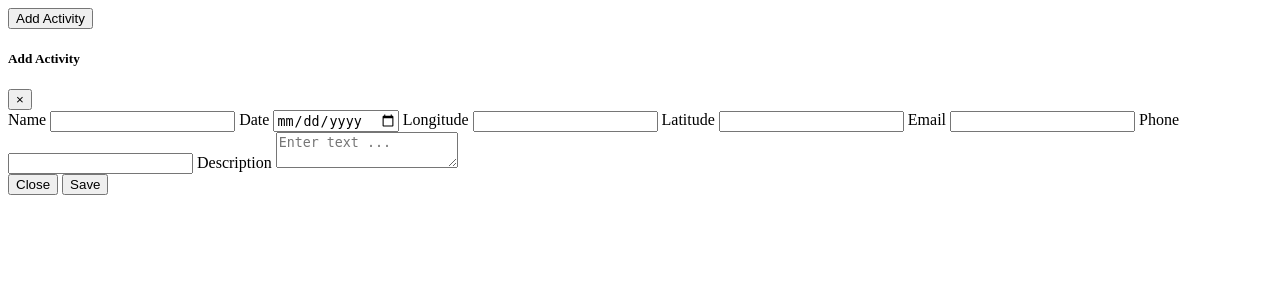
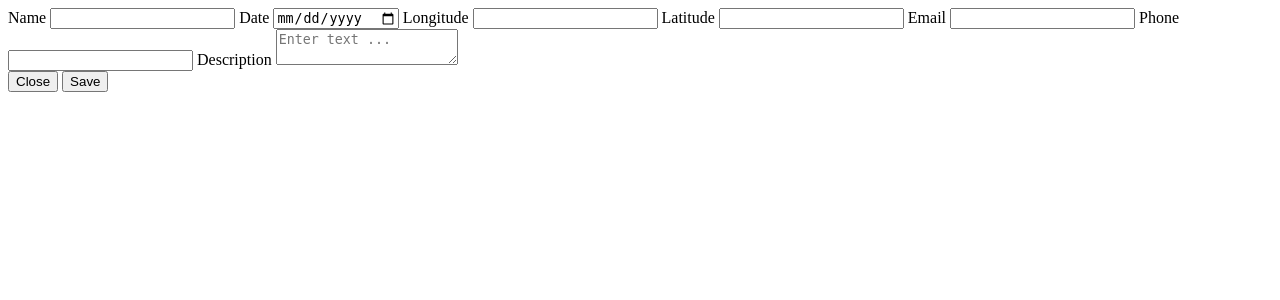
Before and after one commit to nanyukiappfactory/destination-admin, a PHP site: the page made by application/modules/Admin/views/activity/add_activity.php in a window 1280 px wide. Shown: the top 300 px of the page. Run offline with PHP 8.4, Linux system fonts and the light colour scheme; the template is opened without the code that fills it, so the values that code supplies are empty.

Commit message:
migration changes activity

```diff
--- a/application/modules/Admin/controllers/Activities.php
+++ b/application/modules/Admin/controllers/Activities.php
@@ -50,6 +50,10 @@ require_once "./application/modules/admin/controllers/Admin.php";
                     $this->session->set_flashdata('error', validation_errors());
                 }
             }
+            $data = array(
+                "title" => "Add activity",
+                "content" => $this->load->view('activities/add_activity', NULL, TRUE)
+            );
         }
     }
         ?>
--- a/application/modules/Admin/models/Activity_model.php
+++ b/application/modules/Admin/models/Activity_model.php
@@ -1,7 +1,7 @@
 <?php
 class Activity_Model extends CI_Model
 {
-    protected $table = "activities";
+    protected $table = "activity";
 
     public function save_activity()
     {
@@ -21,7 +21,7 @@ class Activity_Model extends CI_Model
             'created_on' => date('Y/m/d')
         );
 
-        if($this->db->insert('activities', $data))
+        if($this->db->insert('activity', $data))
         {
             $insert_id = $this->db->insert_id();
             return  $insert_id;
--- a/application/modules/Admin/views/activity/add_activity.php
+++ b/application/modules/Admin/views/activity/add_activity.php
@@ -1,22 +1,9 @@
-<!-- Button trigger modal -->
-<div class="title-block">
-<button type="button" class="btn btn-sm mt-2 mb-2 btn-outline-secondary"" data-toggle="modal" data-target="#exampleModal">Add Activity</button>
-</div>
-<!-- Modal -->
-<div class="modal fade" id="exampleModal" tabindex="-1" role="dialog" aria-labelledby="exampleModalLabel" aria-hidden="true">
-  <div class="modal-dialog" role="document">
-    <div class="modal-content">
-      <div class="modal-header">
-        <h5 class="modal-title" id="exampleModalLabel">Add Activity</h5>
-        <button type="button" class="close" data-dismiss="modal" aria-label="Close">
-          <span aria-hidden="true">&times;</span>
-        </button>
-      </div>
+
       <?php echo form_open(base_url()."activities/add-activity"); ?>
         <div class="modal-body">
             <div class="form-group">
                 <label class="control-label">Name</label>
-                <input type="text" class="form-control boxed" name="activity_name" required>
+                <input type="text" class="form-control boxed" name="activity_name">
 
                 <label class="control-label">Date</label>
                 <input type="date" class="form-control boxed" data-date="" data-date-format="DD MMMM YYYY" name="activity_date">
@@ -25,13 +12,13 @@
                 <input type="text" class="form-control boxed" name="activity_longitude">
 
                 <label class="control-label">Latitude</label>
-                <input type="text" class="form-control boxed" name="activity_latitude" required>
+                <input type="text" class="form-control boxed" name="activity_latitude">
 
                 <label class="control-label">Email</label>
-                <input type="text" class="form-control boxed" name="activity_email" required>
+                <input type="text" class="form-control boxed" name="activity_email">
 
                 <label class="control-label">Phone</label>
-                <input type="text" class="form-control boxed" name="activity_phone" required>
+                <input type="text" class="form-control boxed" name="activity_phone">
 
                 <label class="control-label">Description</label>
                 <textarea class="textarea_editor form-control border-radius-0" name="activity_description" placeholder="Enter text ..."></textarea>
--- a/application/modules/Admin/views/activity/all_activities.php
+++ b/application/modules/Admin/views/activity/all_activities.php
@@ -1,4 +1,5 @@
-<?php $this->load->view('activity/add_activity');?>
+<?php echo anchor("/admin/activities/add_activity", "Add Activity", "class ='btn btn-sm mt-2 mb-2 btn-outline-secondary'")?>
+
 <div class="table-responsive">
         <table class="table table-striped table-bordered table-hover">
           <thead>
--- a/application/modules/Admin/views/proprietor/all_proprietors.php
+++ b/application/modules/Admin/views/proprietor/all_proprietors.php
@@ -1,4 +1,3 @@
-
   <?php echo anchor("/admin/Proprietors/add_proprietor", "Add proprietor","class ='btn btn-info'")?>
 <div class="table-responsive">
     <table class="table table-striped table-bordered table-hover">
```
